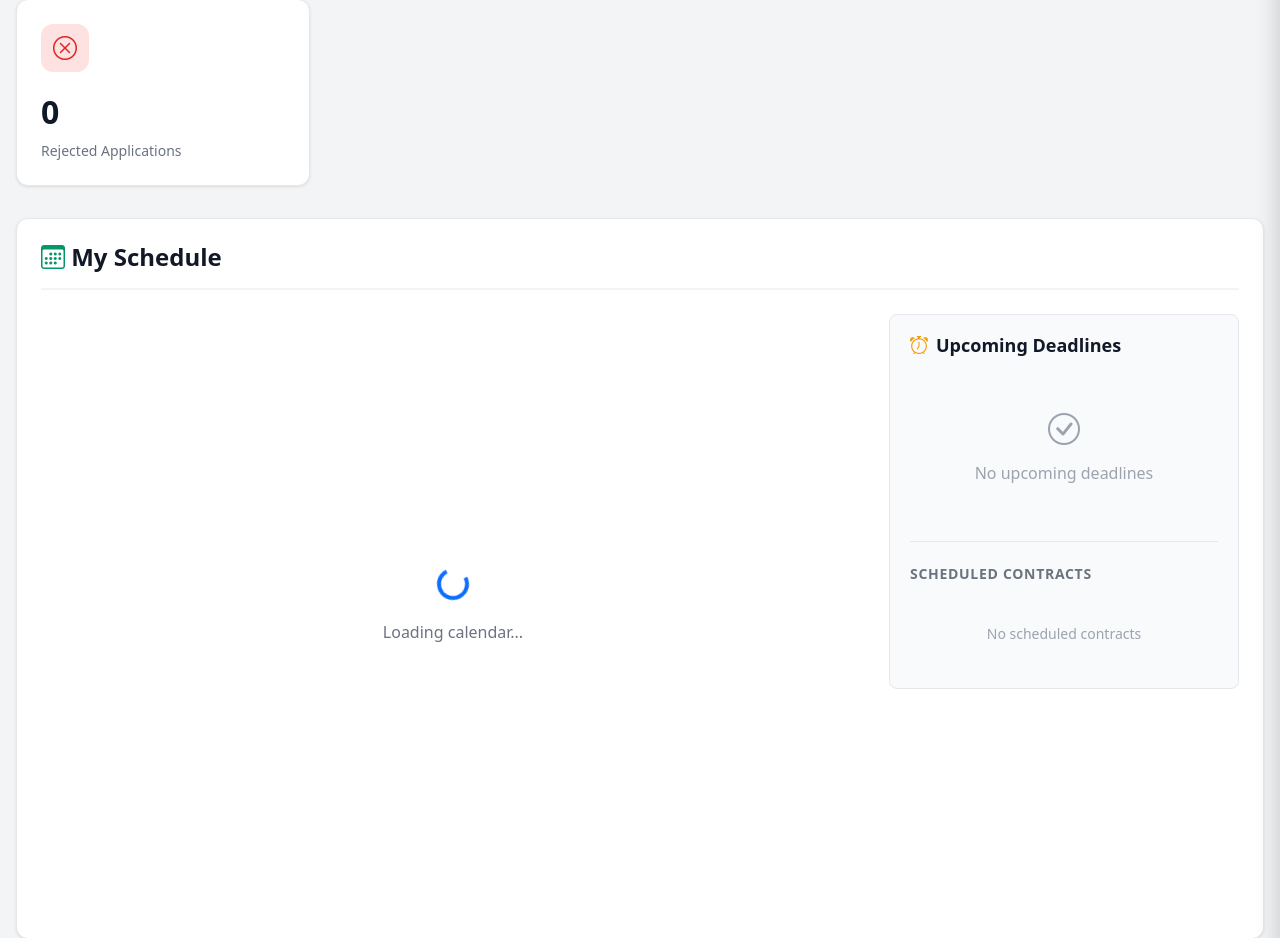
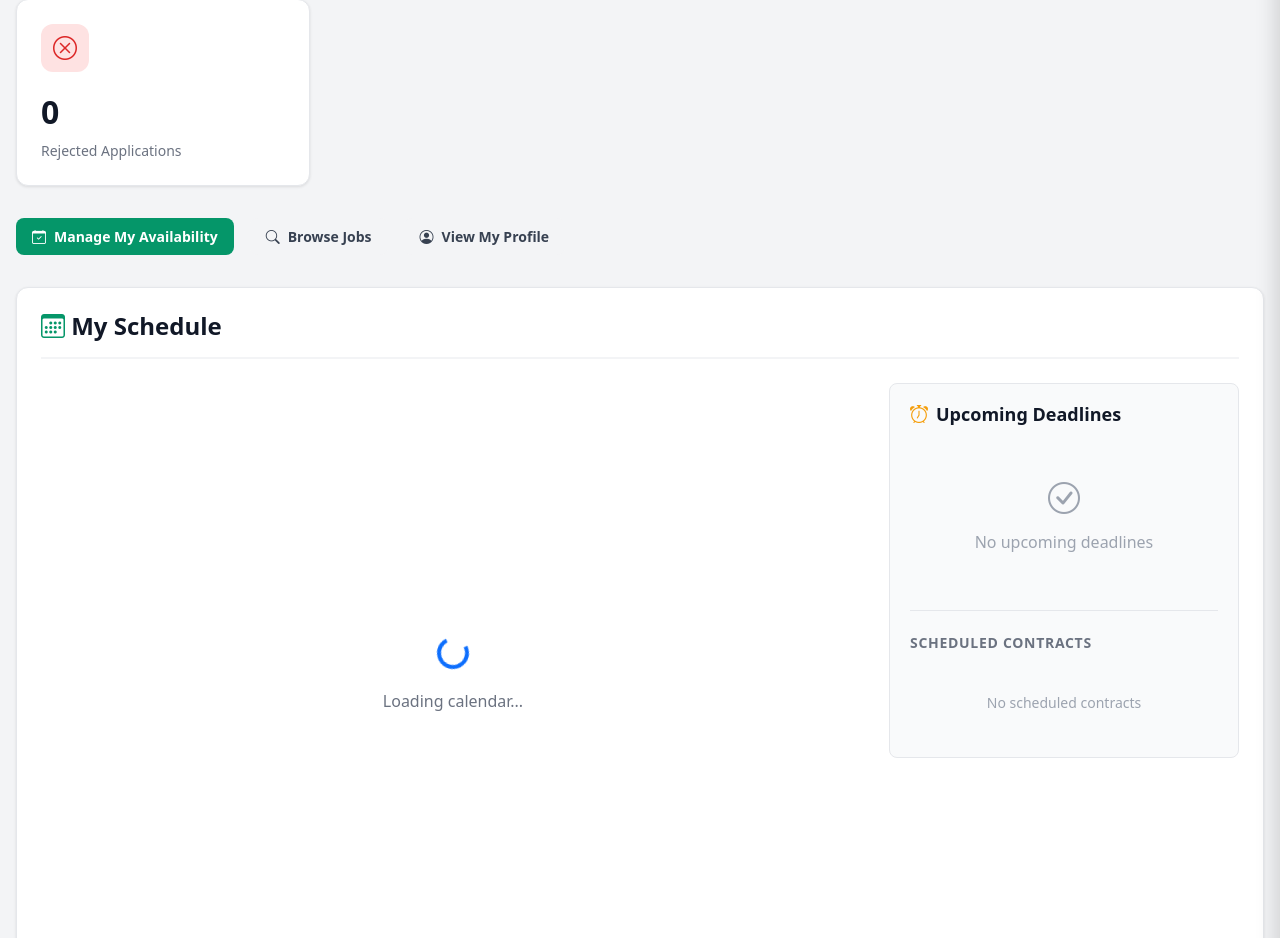
Before and after one commit to LaderaJA/Trabaholink, a Django app: page /dashboard/worker/ in a window 1280 px wide. Shown: the part 570-1508 px from the top of the page. Run offline with Django 5.2, Linux system fonts and the light colour scheme; a user stored in the database is signed in; data comes from the database, SQL or seed files in the repository; tables that the repository leaves empty hold one stand-in row (values such as "Sample post"); data that the repository does not hold is empty; parts of the project's set-up code (start-up, migrations or seed data) failed here and were passed over; some libraries are stand-ins or nearby versions.

Commit message:
Feature: Add quick actions section to worker dashboard with availability link
- Add Quick Actions section after statistics grid
- Primary action: 'Manage My Availability' links to availability management
- Secondary actions: Browse Jobs and View Profile
- Uses existing action-btn styles for consistency
- Prominent calendar icon for visibility
- Makes availability feature easily discoverable for workers

Benefits:
- Workers can quickly access availability management
- Improves feature discoverability
- Better UX with clear call-to-action buttons
- Consistent with dashboard design

```diff
--- a/templates/jobs/worker_dashboard.html
+++ b/templates/jobs/worker_dashboard.html
@@ -554,6 +554,22 @@
             <div class="stat-card-value">{{ rejected_applications|default:0 }}</div>
             <div class="stat-card-label">Rejected Applications</div>
         </div>
+    </div>
+
+    <!-- Quick Actions -->
+    <div class="quick-actions" style="margin-bottom: 2rem;">
+        <a href="{% url 'jobs:manage_availability' %}" class="action-btn action-btn-primary">
+            <i class="bi bi-calendar-check"></i>
+            Manage My Availability
+        </a>
+        <a href="{% url 'jobs:home' %}" class="action-btn action-btn-secondary">
+            <i class="bi bi-search"></i>
+            Browse Jobs
+        </a>
+        <a href="{% url 'profile' user.id %}" class="action-btn action-btn-secondary">
+            <i class="bi bi-person-circle"></i>
+            View My Profile
+        </a>
     </div>
 
     <!-- PROMINENT ACTIVE CONTRACTS TRACKING SECTION -->
```
